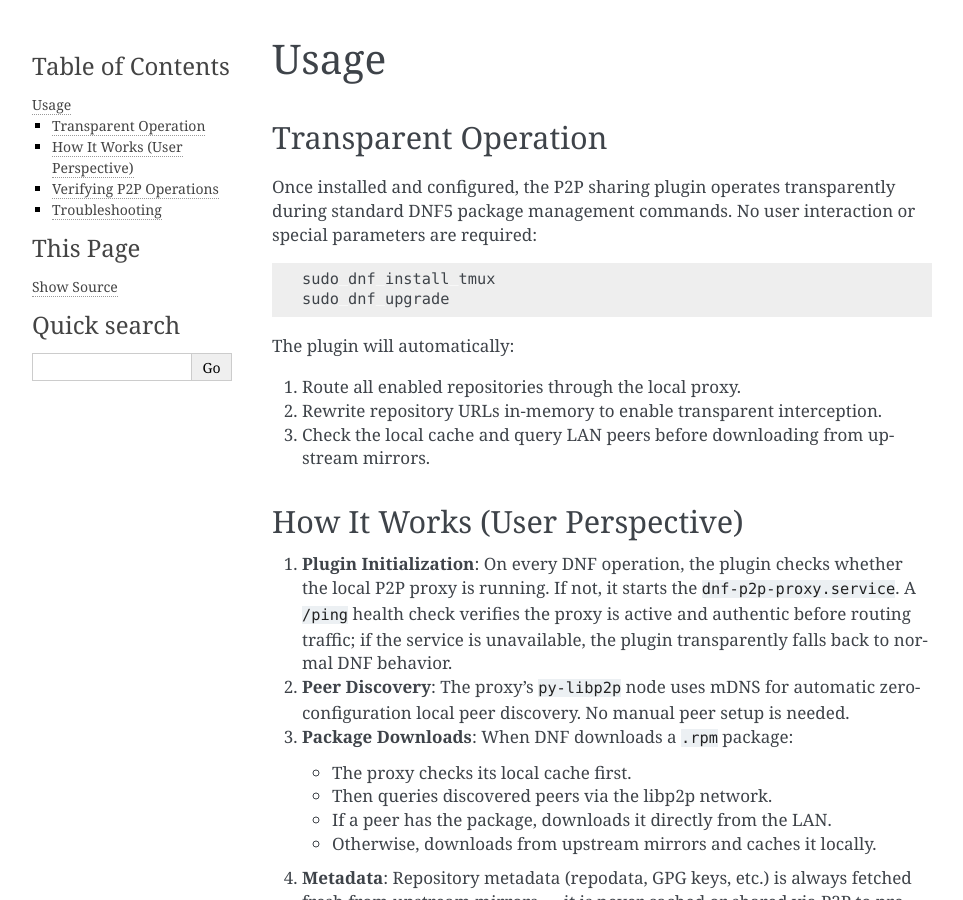
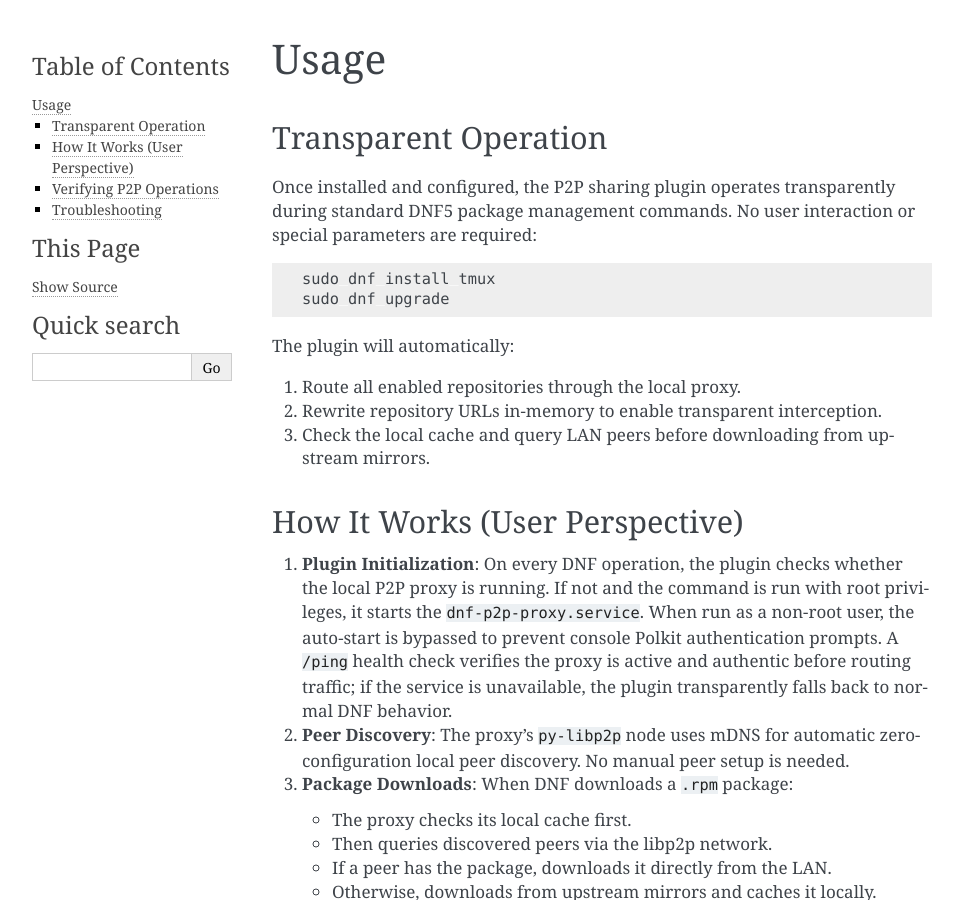
Before and after one commit to staernid/dnf-plugin-p2p, a Sphinx documentation site: the page built from doc/usage.rst, in a window 1280 px wide and 900 px high. Shown: the whole window, without its empty margins (148-1111 px from the left). Built offline with Sphinx 7.4.7, drawn with Linux system fonts in a browser that asks for light colours.

Commit message:
Document non-root privilege auto-start bypass behavior in usage.rst

```diff
--- a/doc/usage.rst
+++ b/doc/usage.rst
@@ -25,11 +25,12 @@
 -------------------------------
 
 1. **Plugin Initialization**: On every DNF operation, the plugin checks
-   whether the local P2P proxy is running. If not, it starts the
-   ``dnf-p2p-proxy.service``. A ``/ping`` health check verifies the proxy
-   is active and authentic before routing traffic; if the service is
-   unavailable, the plugin transparently falls back to normal DNF
-   behavior.
+   whether the local P2P proxy is running. If not and the command is run with
+   root privileges, it starts the ``dnf-p2p-proxy.service``. When run as a
+   non-root user, the auto-start is bypassed to prevent console Polkit authentication
+   prompts. A ``/ping`` health check verifies the proxy is active and authentic
+   before routing traffic; if the service is unavailable, the plugin transparently
+   falls back to normal DNF behavior.
 
 2. **Peer Discovery**: The proxy's ``py-libp2p`` node uses mDNS for
    automatic zero-configuration local peer discovery. No manual peer
```
